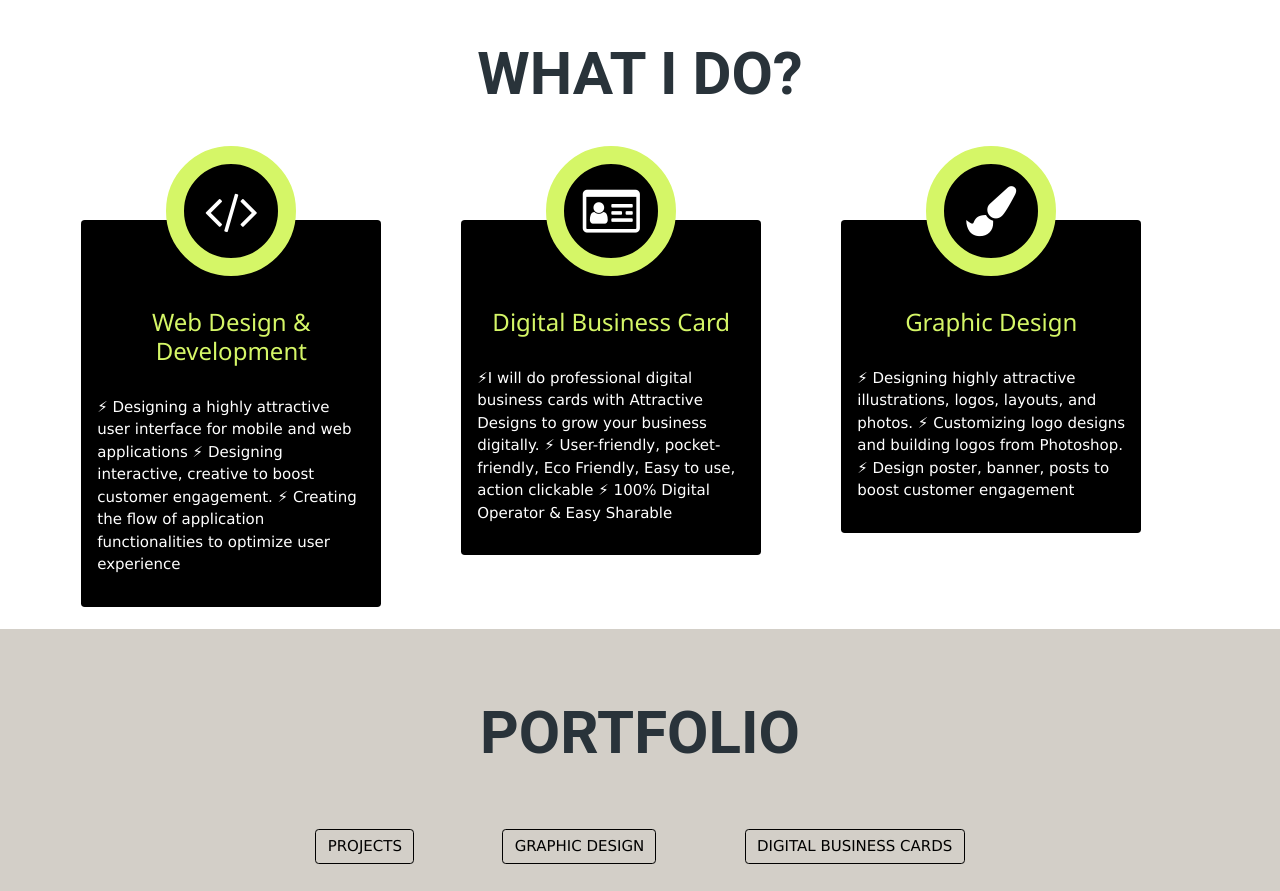
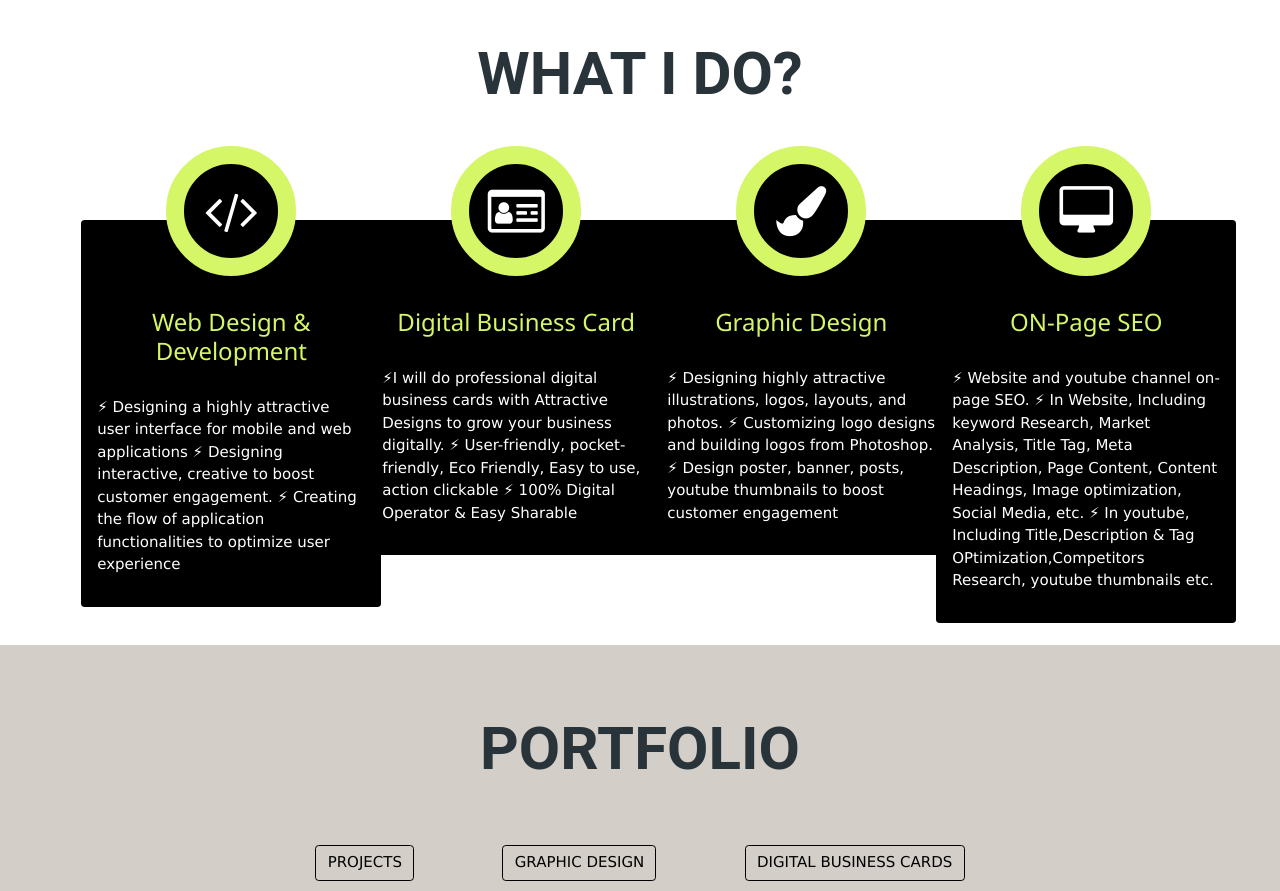
Before and after one commit to kirti-badola/portfolio, a plain HTML site: page index.html in a window 1280 px wide. Shown: the part 1560-2451 px from the top of the page. Drawn offline with nearby package versions, Linux system fonts and the light colour scheme; grey boxes are pictures that could not be loaded.

Commit message:
Add SEO Services

```diff
--- a/index.html
+++ b/index.html
@@ -239,7 +239,7 @@
 		 <h2 class="text-center heading mt-5">What I DO?</h2>
 		<div class="row">
 
-			<div class="col-lg-4 col-md-2 mx-auto">
+			<div class="col-lg-3 col-md-2 mx-auto">
 			<div class="card">
 
 				  <div class="card-body">
@@ -252,7 +252,7 @@
 				</div>
 		</div>
 
-		<div class="col-lg-4 col-md-2 mx-auto">
+		<div class="col-lg-3 col-md-2 mx-auto">
 			<div class="card">
 
 				  <div class="card-body">
@@ -265,7 +265,7 @@
 				</div>
 		</div>
 
-		<div class="col-lg-4 col-md-2 mx-auto">
+		<div class="col-lg-3 col-md-2 mx-auto">
 			<div class="card">
 
 				  <div class="card-body">
@@ -273,13 +273,28 @@
 				    <h3 class="card-title text-center py-4">Graphic Design</h3>
             <p>⚡ Designing highly attractive illustrations, logos, layouts, and photos.
               ⚡ Customizing logo designs and building logos from Photoshop.
-              ⚡ Design poster, banner, posts to boost customer engagement</p>
+              ⚡ Design poster, banner, posts, youtube thumbnails to boost customer engagement</p>
+				  </div>
+				</div>
+		</div>
+
+	<div class="col-lg-3 col-md-2 mx-auto">
+			<div class="card">
+
+				  <div class="card-body">
+				  		<div class="service-logo"><i class="fa fa-desktop" aria-hidden="true"></i></div>
+				    <h3 class="card-title text-center py-4">ON-Page SEO</h3>
+            <p>⚡ Website and youtube channel on-page SEO.
+              ⚡ In Website, Including keyword Research, Market Analysis, Title Tag, Meta Description, Page Content,
+              Content Headings, Image optimization, Social Media, etc.
+              ⚡ In youtube, Including Title,Description & Tag OPtimization,Competitors Research,
+              youtube thumbnails etc.</p>
 				  </div>
 				</div>
 		</div>
 
 
-		</div>
+	</div>
 	</div>
 </section>
 
```
